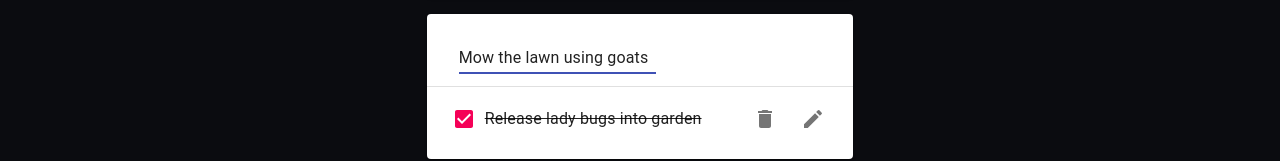
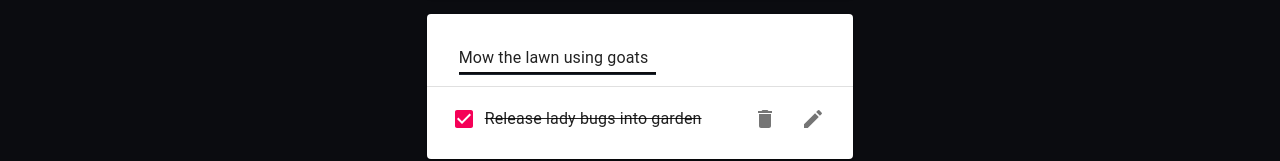
Before and after one commit to kblair40/TodoWithHooks, a React (Create React App) app: page / in a window 1280 px wide. Both pictures are taken after a click on the button 813 px from the left and 225 px from the top of the page. Shown: the part 171-332 px from the top of the page. Built offline with nearby package versions, Linux system fonts and the light colour scheme.

Commit message:
Add styles to EditTodoForm

```diff
--- a/src/EditTodoForm.js
+++ b/src/EditTodoForm.js
@@ -1,9 +1,30 @@
 import React, { useContext } from "react";
+import makeStyles from "@material-ui/core/styles/makeStyles";
+import TextField from "@material-ui/core/TextField";
+
 import useInputState from "./hooks/useInputState";
-import TextField from "@material-ui/core/TextField";
 import { DispatchContext } from "./contexts/todos.context";
 
+const useStyles = makeStyles({
+  form: {
+    marginLeft: "1rem",
+    width: "50%",
+  },
+  textFieldRoot: {
+    "& .MuiFormLabel-root": {
+      color: "#1F2833",
+    },
+    "& .MuiInputBase-root": {
+      borderBottom: "1px solid #1f2833",
+      "&:after": {
+        borderColor: "#0b0c10",
+      },
+    },
+  },
+});
+
 export default function EditTodoForm({ id, task, toggleEditForm }) {
+  const classes = useStyles();
   const dispatch = useContext(DispatchContext);
   const [value, handleChange, reset] = useInputState(task);
   return (
@@ -14,11 +35,12 @@ export default function EditTodoForm({ id, task, toggleEditForm }) {
         reset();
         toggleEditForm();
       }}
-      style={{ marginLeft: "1rem", width: "50%" }}
+      className={classes.form}
     >
       <TextField
         margin="normal"
         value={value}
+        className={classes.textFieldRoot}
         onChange={handleChange}
         fullWidth
         autoFocus
```
